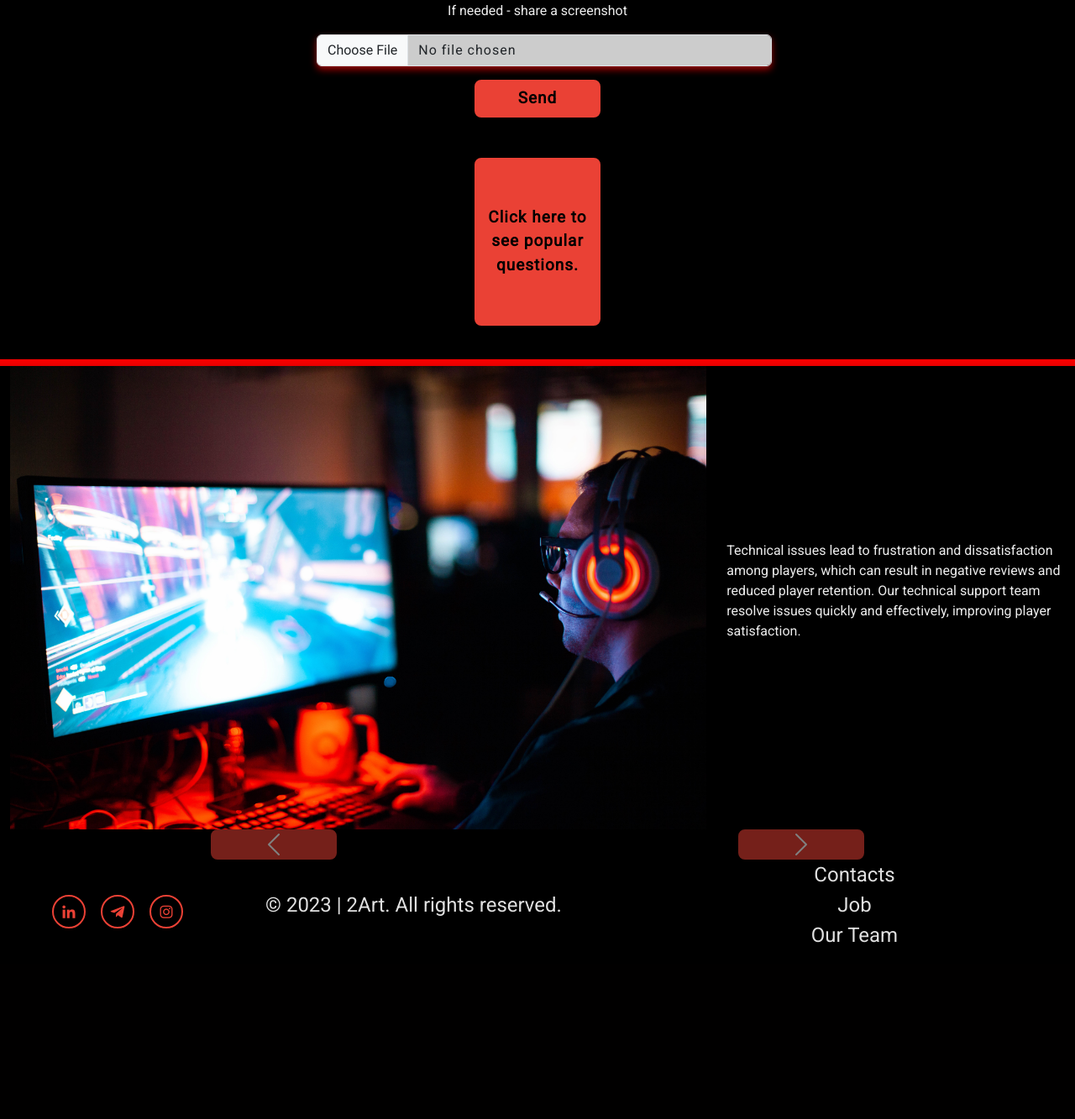
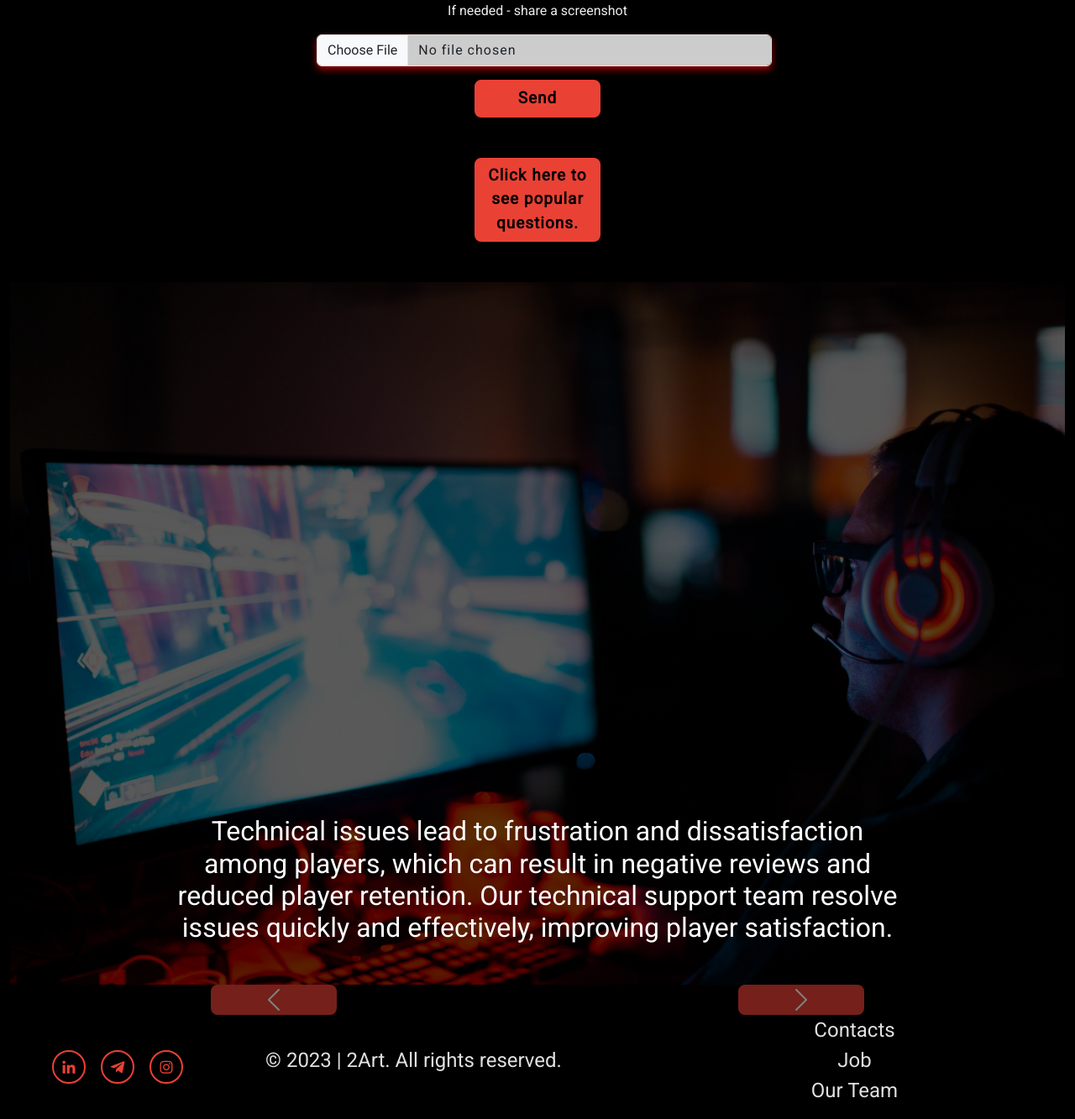
Before and after one commit to ggrents/2ArtShop-Django, a Django app: page /contact/ in a window 1280 px wide. Shown: the part 372-1705 px from the top of the page at 84% size. Before the commit the page ends 1495 px from the top, so only its background shows below. Run offline with Django 4.2, Linux system fonts and the light colour scheme.

Commit message:
fixed contact.html

```diff
--- a/twoartshop/templates/contact.html
+++ b/twoartshop/templates/contact.html
@@ -8,7 +8,7 @@
       href="https://unpkg.com/boxicons@2.1.4/css/boxicons.min.css"
       rel="stylesheet"
     />
-   <link
+    <link
       rel="apple-touch-icon"
       sizes="180x180"
       href="{% static 'apple-touch-icon.png' %}"
@@ -17,8 +17,7 @@
       rel="icon"
       type="image/png"
       sizes="32x32"
-       href="{% static 'favicon-32x32.png' %}"
-
+      href="{% static 'favicon-32x32.png' %}"
     />
     <link
       rel="icon"
@@ -68,7 +67,9 @@
                 <a class="nav-link" href="{% url 'pcs' %}">Gaming PCS</a>
               </li>
               <li class="nav-item">
-                <a class="nav-link" href="{% url 'consoles' %}">Gaming Consoles</a>
+                <a class="nav-link" href="{% url 'consoles' %}"
+                  >Gaming Consoles</a
+                >
               </li>
               <li class="nav-item">
                 <a
@@ -118,7 +119,7 @@
             <button class="btn" id="submitButton">Send</button>
           </div>
         </div>
-      <button class="btn mt-5" id="showHiddenButton" style = "height:200px;">
+        <button class="btn mt-5" id="showHiddenButton" style="height: 100px">
           Click here to see popular questions.
         </button>
         <div id="hiddenDiv">
@@ -154,14 +155,24 @@
                   <div class="carousel-item active">
                     <div class="d-block w-100">
                       <div class="row">
-                        <div class="col-lg-8 col-md-6">
+                        <div class="col-lg-12">
                           <img
                             src="{% static 'contact.jpg' %}"
                             class="w-100"
                             alt="..."
+                            style="opacity: 0.35"
                           />
+                          <div class="carousel-caption d-none d-md-block">
+                            <p class="h2">
+                              Technical issues lead to frustration and
+                              dissatisfaction among players, which can result in
+                              negative reviews and reduced player retention. Our
+                              technical support team resolve issues quickly and
+                              effectively, improving player satisfaction.
+                            </p>
+                          </div>
                         </div>
-                        <div class="col-lg-4 col-md-6 slide-text">
+                        <!-- <div class="col-lg-4 col-md-6 slide-text">
                           <p>
                             Technical issues lead to frustration and
                             dissatisfaction among players, which can result in
@@ -169,42 +180,64 @@
                             technical support team resolve issues quickly and
                             effectively, improving player satisfaction.
                           </p>
-                        </div>
+                        </div> -->
                       </div>
                     </div>
                   </div>
                   <div class="carousel-item">
                     <div class="d-block w-100">
                       <div class="row">
-                        <div class="col-lg-8 col-md-6">
+                        <div class="col-lg-12">
                           <img
                             src="{% static 'contact1.jpg' %}"
                             class="w-100"
                             alt="..."
+                            style="opacity: 0.35"
                           />
+                          <div class="carousel-caption d-none d-md-block">
+                            <p class="h2">
+                              Technical issues can prevent players from making
+                              in-game or future purchases, which can lead to
+                              lost revenue. Our effective technical support can
+                              help resolve issues quickly and minimize revenue
+                              loss.
+                            </p>
+                          </div>
                         </div>
-                        <div class="col-lg-4 col-md-6 slide-text">
+                        <!-- <div class="col-lg-4 col-md-6 slide-text">
                           <p>
                             Technical issues can prevent players from making
                             in-game or future purchases, which can lead to lost
                             revenue. Our effective technical support can help
                             resolve issues quickly and minimize revenue loss.
                           </p>
-                        </div>
+                        </div> -->
                       </div>
                     </div>
                   </div>
                   <div class="carousel-item">
                     <div class="d-block w-100">
                       <div class="row">
-                        <div class="col-lg-8 col-md-6">
+                        <div class="col-lg-12">
                           <img
                             src="{% static 'contact2.jpg' %}"
                             class="w-100"
                             alt="..."
+                            style="opacity: 0.35"
                           />
+                          <div class="carousel-caption d-none d-md-block">
+                            <p class="h2">
+                              Our technical support team also help by monitoring
+                              and identifying issues and opportunities for
+                              improvement in games and technology. This drives
+                              innovation and improves the overall player
+                              experience, keeping you ahead of the game and
+                              ensuring that you maintain a strong competitive
+                              edge.
+                            </p>
+                          </div>
                         </div>
-                        <div class="col-lg-4 col-md-6 slide-text">
+                        <!-- <div class="col-lg-4 col-md-6 slide-text">
                           <p>
                             Our technical support team also help by monitoring
                             and identifying issues and opportunities for
@@ -214,21 +247,31 @@
                             ensuring that you maintain a strong competitive
                             edge.
                           </p>
-                        </div>
+                        </div> -->
                       </div>
                     </div>
                   </div>
                   <div class="carousel-item">
                     <div class="d-block w-100">
                       <div class="row">
-                        <div class="col-lg-8 col-md-6">
+                        <div class="col-lg-12">
                           <img
                             src="{% static 'contact3.jpg' %}"
                             class="w-100"
                             alt="..."
+                            style="opacity: 0.35"
                           />
+                          <div class="carousel-caption d-none d-md-block">
+                            <p class="h2">
+                              Our extensive experience providing gamer-to-gamer
+                              player support spans the last 20 years. We
+                              understand what drives your players, what kind of
+                              help they respond to, and how to speak their
+                              language.
+                            </p>
+                          </div>
                         </div>
-                        <div class="col-lg-4 col-md-6 slide-text">
+                        <!-- <div class="col-lg-4 col-md-6 slide-text">
                           <p>
                             Our extensive experience providing gamer-to-gamer
                             player support spans the last 20 years. We
@@ -236,7 +279,7 @@
                             help they respond to, and how to speak their
                             language.
                           </p>
-                        </div>
+                        </div> -->
                       </div>
                     </div>
                   </div>
```
Also changed, not shown: twoartshop/db.sqlite3, twoartshop/templates/new_consoles.html (line endings or trailing spaces).
